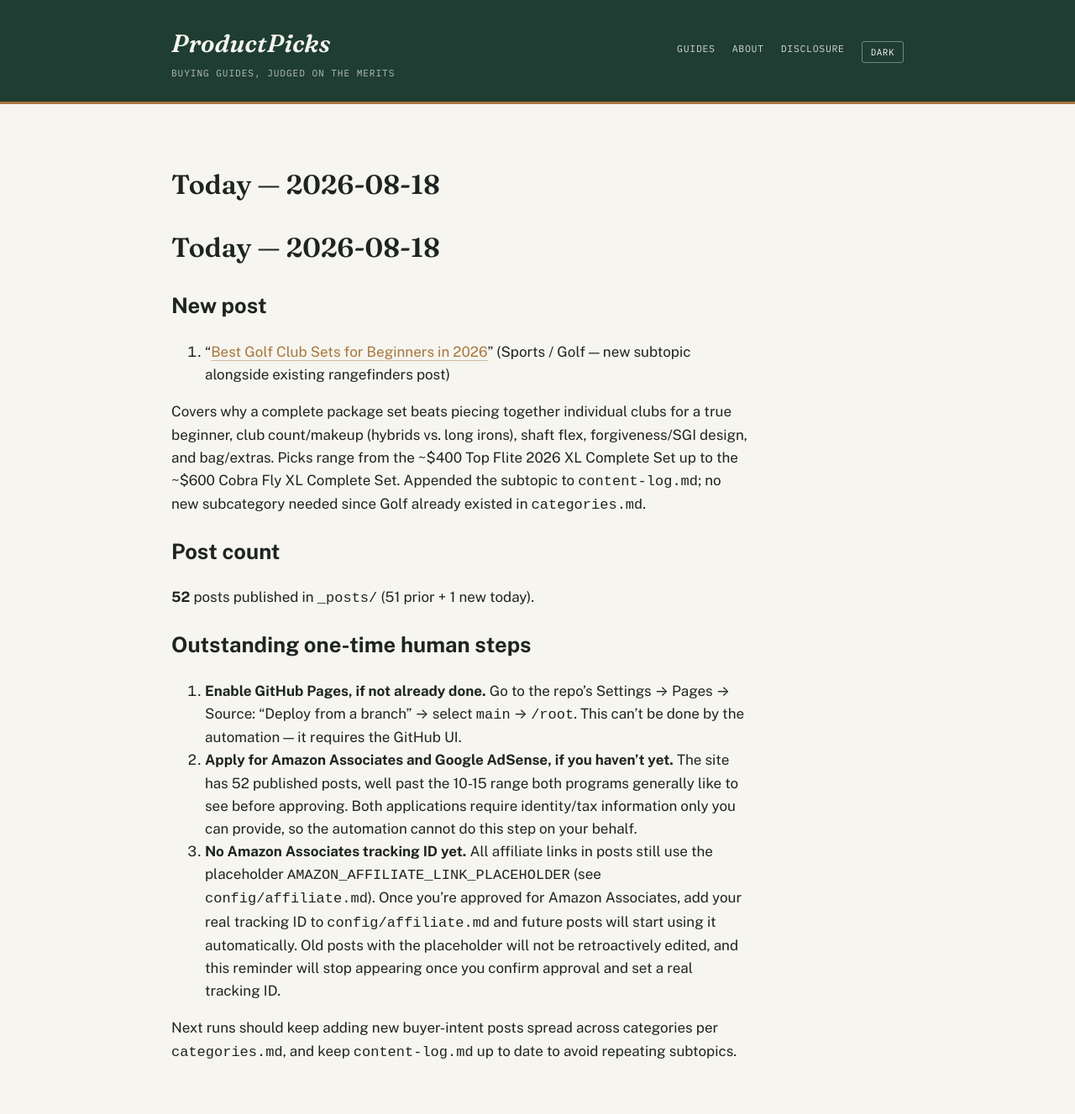
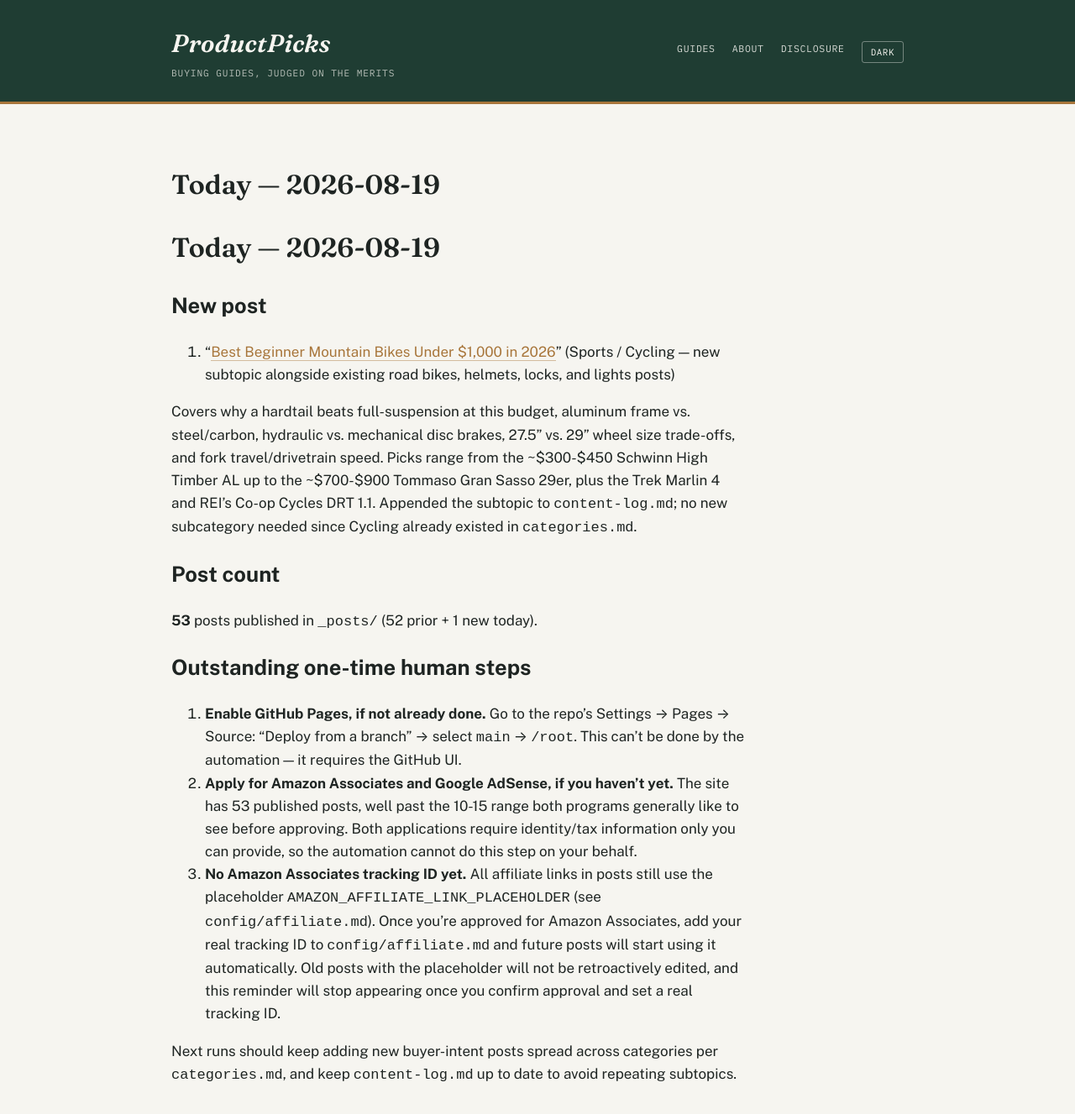
Before and after one commit to ajith198/ProductPicks, a Jekyll site: the page built from today.md, in a window 1280 px wide and 1400 px high. Shown: the top 1327 px of the window at 84% size. Built offline with Jekyll 4.4.1, drawn with Linux system fonts in a browser that asks for light colours; our own code applies the rules of GitHub Pages for plain Markdown files.

Commit message:
daily: 2026-08-19 new post + log update

```diff
--- a/today.md
+++ b/today.md
@@ -1,19 +1,19 @@
-# Today — 2026-08-18
+# Today — 2026-08-19
 
 ## New post
 
-1. "[Best Golf Club Sets for Beginners in 2026](/golf/buying-guides/best-golf-club-sets-for-beginners/)" (Sports / Golf — new subtopic alongside existing rangefinders post)
+1. "[Best Beginner Mountain Bikes Under $1,000 in 2026](/cycling/buying-guides/best-beginner-mountain-bikes-under-1000/)" (Sports / Cycling — new subtopic alongside existing road bikes, helmets, locks, and lights posts)
 
-Covers why a complete package set beats piecing together individual clubs for a true beginner, club count/makeup (hybrids vs. long irons), shaft flex, forgiveness/SGI design, and bag/extras. Picks range from the ~$400 Top Flite 2026 XL Complete Set up to the ~$600 Cobra Fly XL Complete Set. Appended the subtopic to `content-log.md`; no new subcategory needed since Golf already existed in `categories.md`.
+Covers why a hardtail beats full-suspension at this budget, aluminum frame vs. steel/carbon, hydraulic vs. mechanical disc brakes, 27.5" vs. 29" wheel size trade-offs, and fork travel/drivetrain speed. Picks range from the ~$300-$450 Schwinn High Timber AL up to the ~$700-$900 Tommaso Gran Sasso 29er, plus the Trek Marlin 4 and REI's Co-op Cycles DRT 1.1. Appended the subtopic to `content-log.md`; no new subcategory needed since Cycling already existed in `categories.md`.
 
 ## Post count
 
-**52** posts published in `_posts/` (51 prior + 1 new today).
+**53** posts published in `_posts/` (52 prior + 1 new today).
 
 ## Outstanding one-time human steps
 
 1. **Enable GitHub Pages, if not already done.** Go to the repo's Settings → Pages → Source: "Deploy from a branch" → select `main` → `/root`. This can't be done by the automation — it requires the GitHub UI.
-2. **Apply for Amazon Associates and Google AdSense, if you haven't yet.** The site has 52 published posts, well past the 10-15 range both programs generally like to see before approving. Both applications require identity/tax information only you can provide, so the automation cannot do this step on your behalf.
+2. **Apply for Amazon Associates and Google AdSense, if you haven't yet.** The site has 53 published posts, well past the 10-15 range both programs generally like to see before approving. Both applications require identity/tax information only you can provide, so the automation cannot do this step on your behalf.
 3. **No Amazon Associates tracking ID yet.** All affiliate links in posts still use the placeholder `AMAZON_AFFILIATE_LINK_PLACEHOLDER` (see `config/affiliate.md`). Once you're approved for Amazon Associates, add your real tracking ID to `config/affiliate.md` and future posts will start using it automatically. Old posts with the placeholder will not be retroactively edited, and this reminder will stop appearing once you confirm approval and set a real tracking ID.
 
 Next runs should keep adding new buyer-intent posts spread across categories per `categories.md`, and keep `content-log.md` up to date to avoid repeating subtopics.
```
Also changed, not shown: TODAY.md (+1 -1 lines), _posts/2026-08-19-best-beginner-mountain-bikes-under-1000.md (added, +53 -0 lines), content-log.md (+1 -0 lines).
